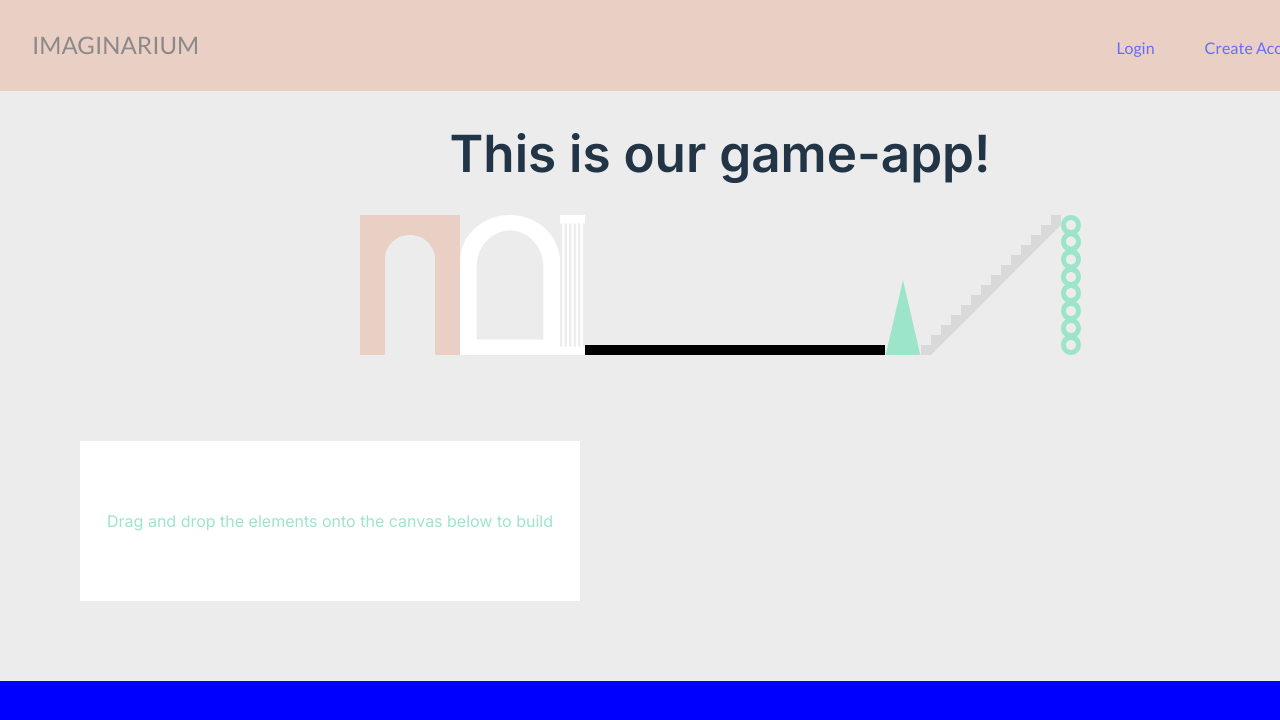
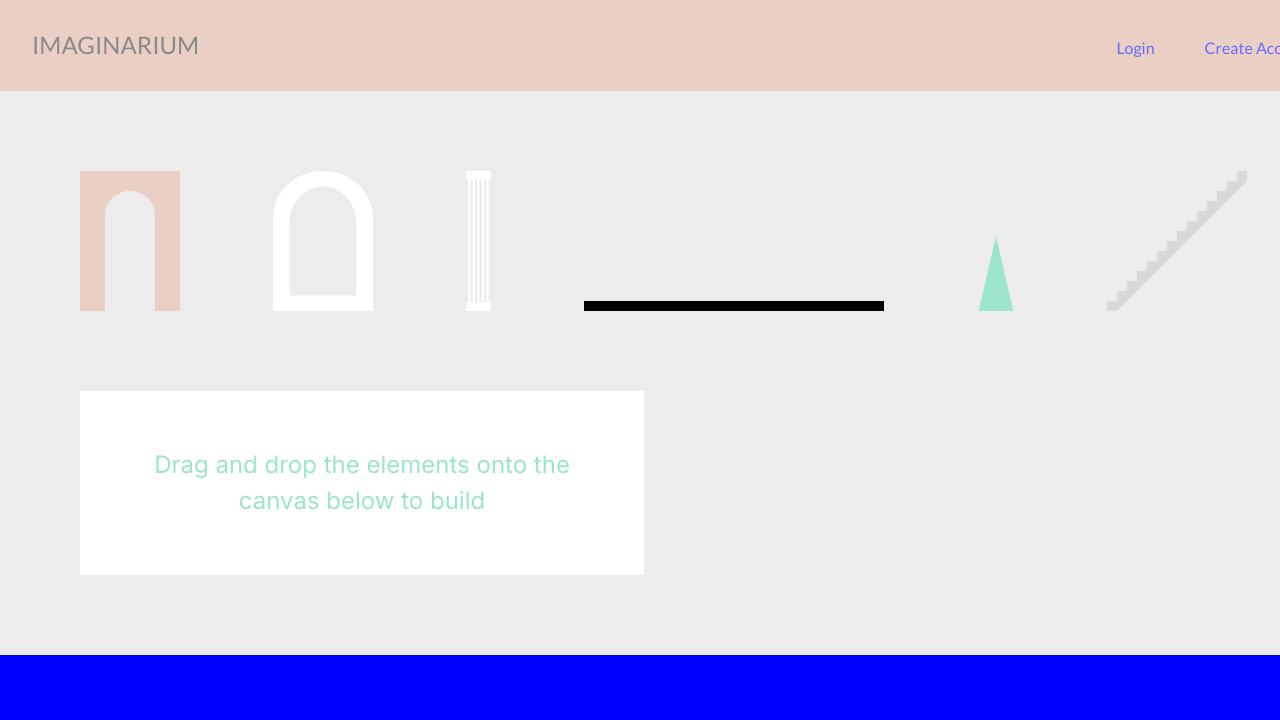
Before and after one commit to nadine-dawod/dragndrop-game, a React (Vite) app: page / in a window 1280 px wide. Shown: the top 720 px of the page. Built offline with nearby package versions, Linux system fonts and the light colour scheme.

Commit message:
added component building elements and css instead of svg's directly in GamePage

```diff
--- /dev/null
+++ b/src/components/Elements.css
@@ -0,0 +1,9 @@
+.elements {
+    display: flex;
+    flex-direction: row;
+    justify-content: space-between;
+    align-items: baseline;
+    margin-left: 5rem;
+    margin-right: 5rem;
+    margin-top: 5rem;
+}
--- /dev/null
+++ b/src/components/Elements.jsx
@@ -0,0 +1,24 @@
+import { Elementone } from "../components/Elements/Elementone";
+import { Elementtwo } from "../components/Elements/Elementtwo";
+import { Elementthree } from "../components/Elements/Elementthree";
+import { Elementfour } from "../components/Elements/Elementfour";
+import { Elementfive } from "../components/Elements/Elementfive";
+import { Elementsix } from "../components/Elements/Elementsix";
+import { Elementseven } from "../components/Elements/Elementseven";
+import "./Elements.css";
+
+
+
+export const Elements = () => {
+    return (
+      <div className="elements">
+         <Elementone/>
+         <Elementtwo/>
+         <Elementthree/>
+         <Elementfour/>
+         <Elementfive/>
+         <Elementsix/>
+         <Elementseven/>
+      </div>
+    );
+  };
--- a/src/components/Instructions.css
+++ b/src/components/Instructions.css
@@ -1,10 +1,11 @@
 .instructions {
     font-family: Inter;
+    font-size: 24px;
     color: #9CE5CA;
-    line-height: 10;
     background-color: white;
     width: 500px;
     margin: 5rem;
+    padding: 2rem;
 
 
 }
--- a/src/pages/GamePage.jsx
+++ b/src/pages/GamePage.jsx
@@ -1,25 +1,13 @@
 import React from "react";
-import { Elementone } from "../components/Elements/Elementone";
-import { Elementtwo } from "../components/Elements/Elementtwo";
-import { Elementthree } from "../components/Elements/Elementthree";
-import { Elementfour } from "../components/Elements/Elementfour";
-import { Elementfive } from "../components/Elements/Elementfive";
-import { Elementsix } from "../components/Elements/Elementsix";
-import { Elementseven } from "../components/Elements/Elementseven";
 import { DropArea } from "../components/DropArea";
 import Register from "../components/RegisterAccount";
 import { Instructions } from "../components/Instructions";
+import { Elements } from "../components/Elements";
 
 
 export const GamePage = () => {
   return <div>
-    <Elementone/>
-    <Elementtwo/>
-    <Elementthree/>
-    <Elementfour/>
-    <Elementfive/>
-    <Elementsix/>
-    <Elementseven/>
+    <Elements/>
     <Instructions/>
     <DropArea/>
   </div>;
--- a/src/pages/HomePage.jsx
+++ b/src/pages/HomePage.jsx
@@ -3,7 +3,6 @@ import { GamePage } from "./GamePage";
 export const HomePage = () => {
   return (
     <div>
-      <h1>This is our game-app!</h1>
       <GamePage />
     </div>
   );
```
